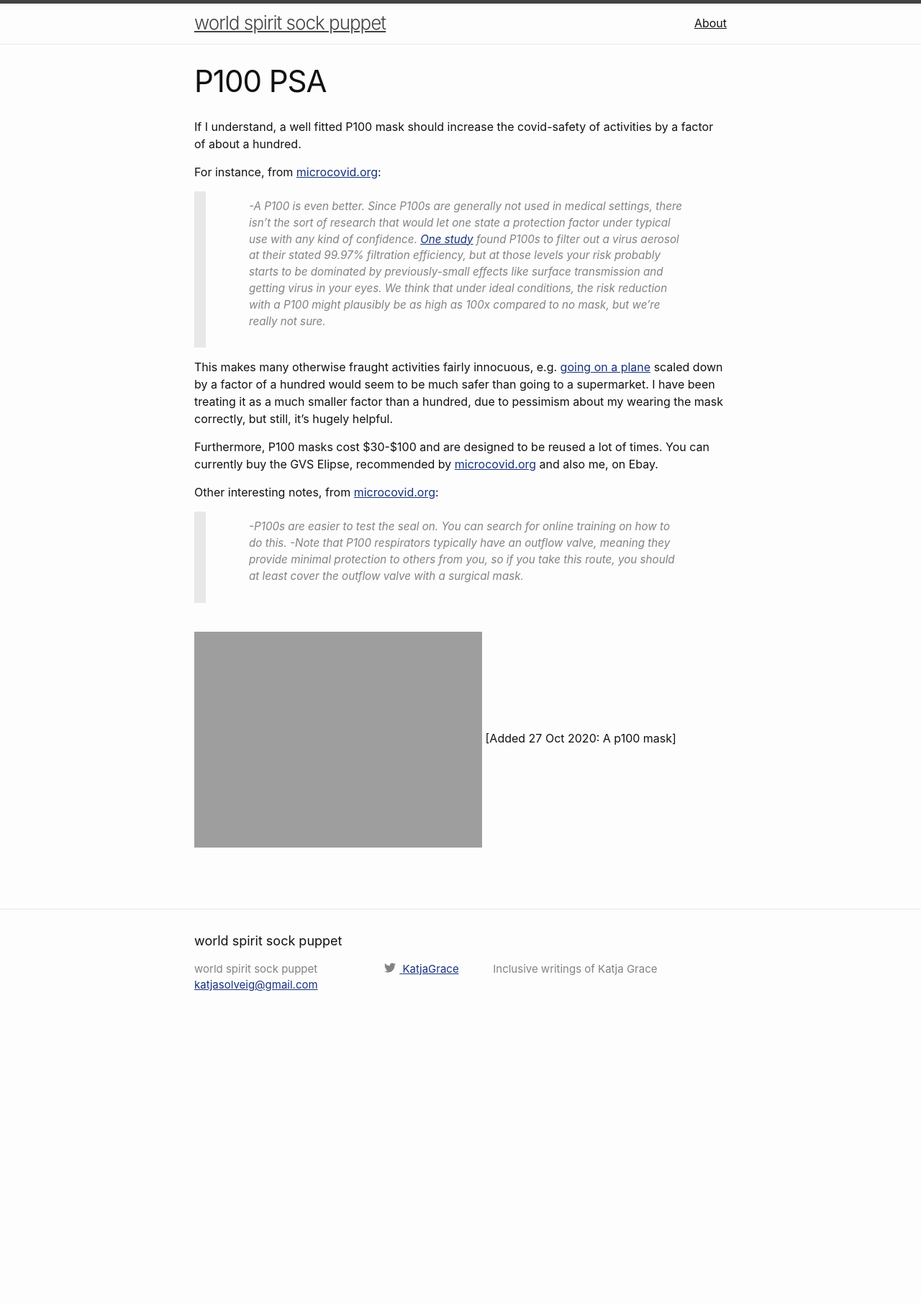
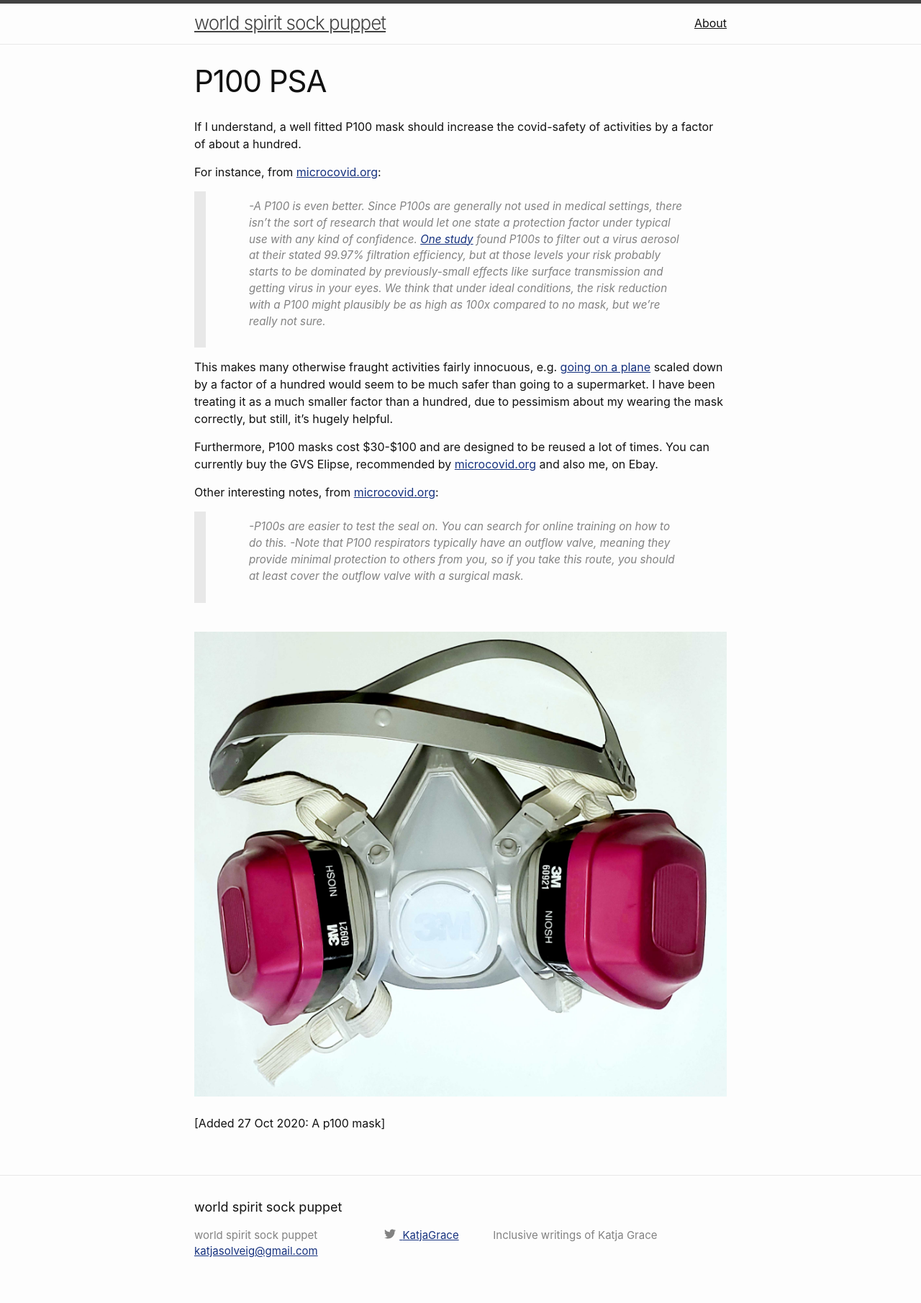
Before and after one commit to katjagrace/katjagrace.github.io, a Jekyll site: the page built from _posts/2020-10-21-P100-PSA.md, in a window 1280 px wide. Shown: the whole page at 72% size. Built offline with Jekyll 4.4.1, drawn with Linux system fonts in a browser that asks for light colours; before the commit the page ends 1441 px from its top, so only the background shows below that.

Commit message:
mask pic fix

```diff
--- a/_posts/2020-10-21-P100-PSA.md
+++ b/_posts/2020-10-21-P100-PSA.md
@@ -17,5 +17,5 @@ Other interesting notes, from [microcovid.org](microcovid.org):
 >-P100s are easier to test the seal on. You can search for online training on how to do this.
 >-Note that P100 respirators typically have an outflow valve, meaning they provide minimal protection to others from you, so if you take this route, you should at least cover the outflow valve with a surgical mask.
 
-![P100_ovm_respirator](http://worldspiritsockpuppet.com/assets/P100_ovm_respirator)
+![P100_ovm_respirator](http://worldspiritsockpuppet.com/assets/P100_ovm_respirator.jpg)
 [Added 27 Oct 2020: A p100 mask]
```
Also changed, not shown: 1 other file.
